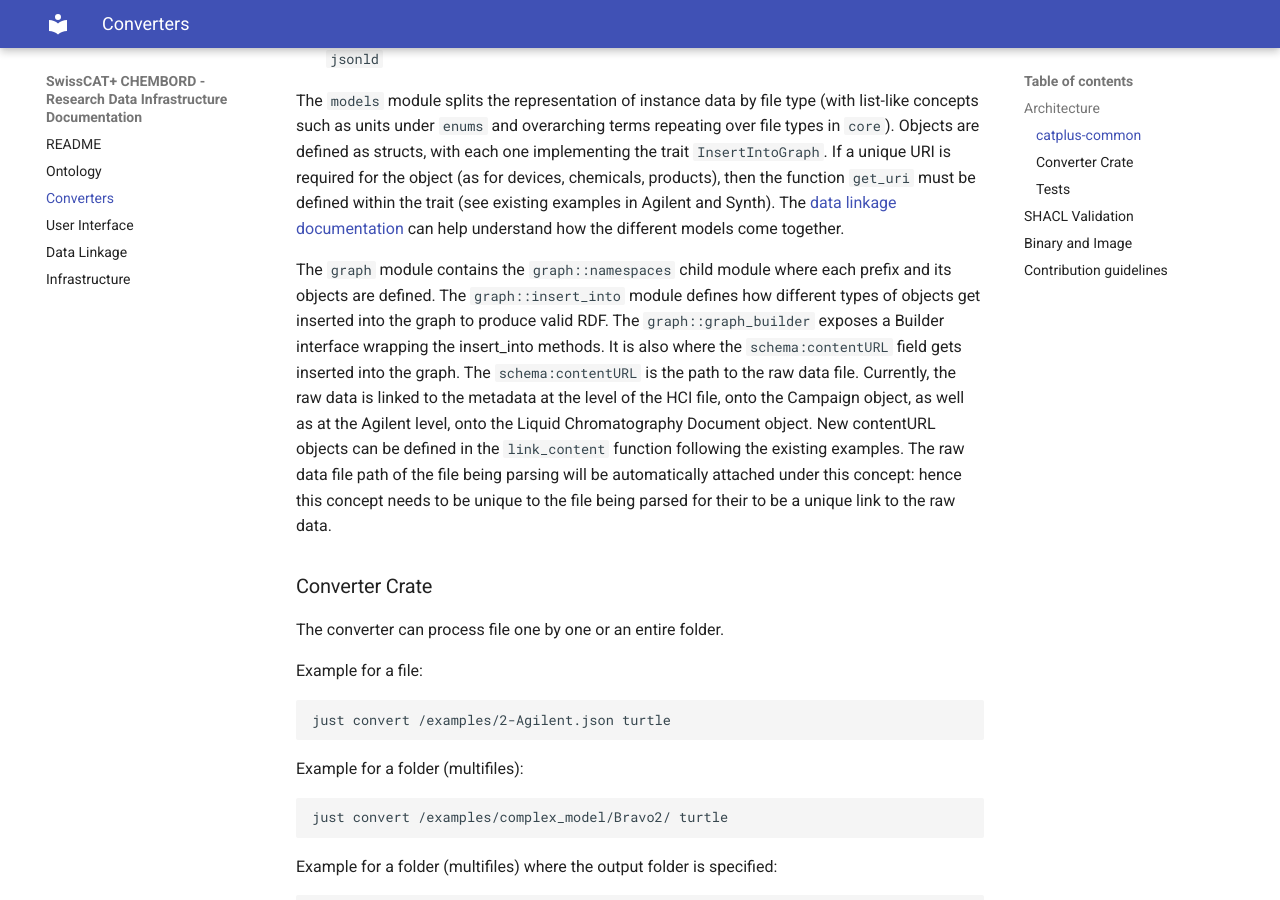
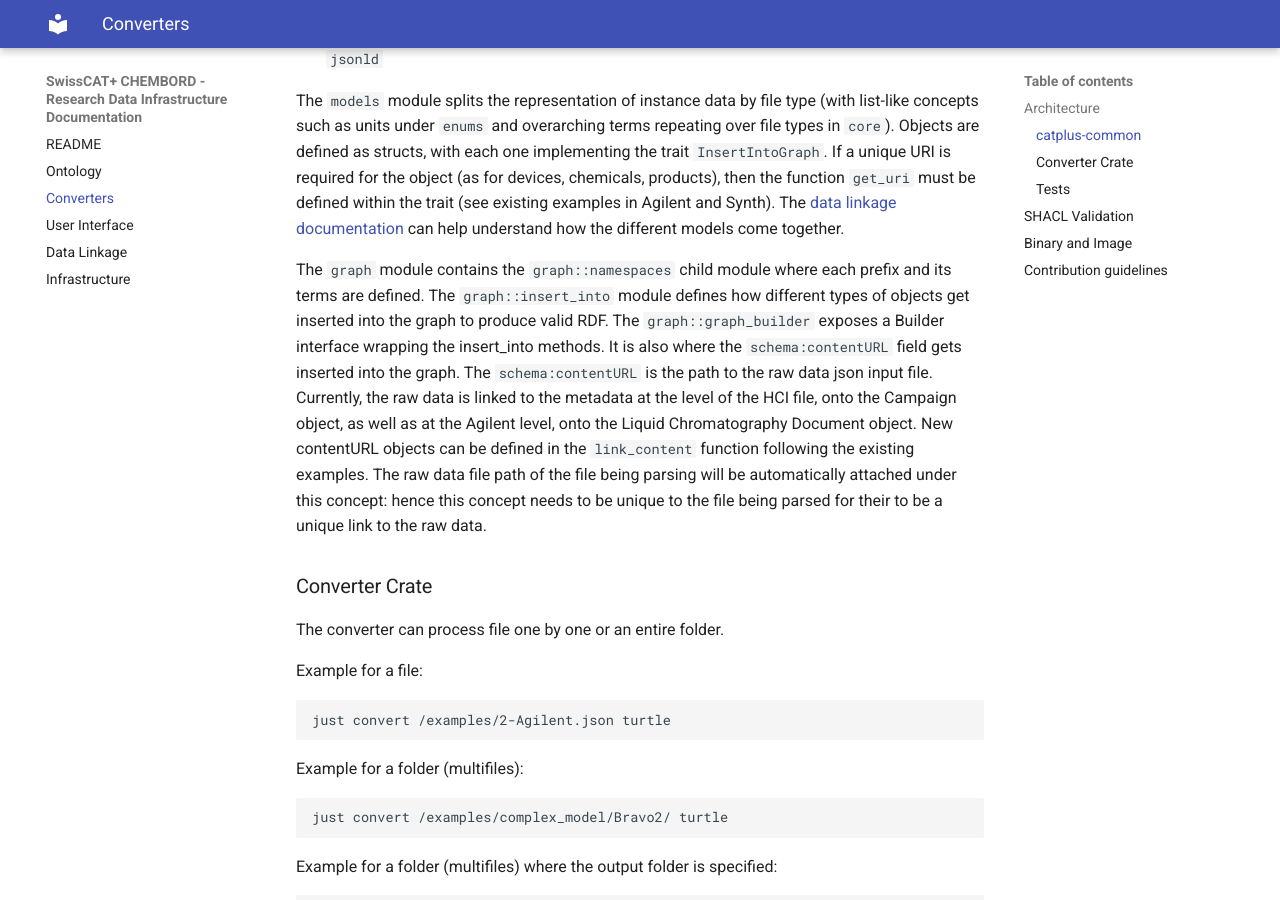
Before and after one commit to swisscatplus/catplus-docs, an MkDocs documentation site: the page built from docs/converters.md, in a window 1280 px wide and 900 px high, scrolled down 664 px. Built offline with MkDocs 1.6.1 and Material for MkDocs 9.7.7, drawn with Linux system fonts in a browser that asks for light colours.

Commit message:
chore: enhance docs
Co-authored-by: Sabine Maennel <sabinem@users.noreply.github.com>

```diff
--- a/docs/converters.md
+++ b/docs/converters.md
@@ -23,7 +23,7 @@
 
 The `models` module splits the representation of instance data by file type (with list-like concepts such as units under `enums` and overarching terms repeating over file types in `core`). Objects are defined as structs, with each one implementing the trait `InsertIntoGraph`. If a unique URI is required for the object (as for devices, chemicals, products), then the function `get_uri` must be defined within the trait (see existing examples in Agilent and Synth). The [data linkage documentation](data-linkage.md) can help understand how the different models come together.
 
-The `graph` module contains the `graph::namespaces` child module where each prefix and its objects are defined. The `graph::insert_into` module defines how different types of objects get inserted into the graph to produce valid RDF. The `graph::graph_builder` exposes a Builder interface wrapping the insert_into methods. It is also where the `schema:contentURL` field gets inserted into the graph. The `schema:contentURL` is the path to the raw data file. Currently, the raw data is linked to the metadata at the level of the HCI file, onto the Campaign object, as well as at the Agilent level, onto the Liquid Chromatography Document object. New contentURL objects can be defined in the `link_content` function following the existing examples. The raw data file path of the file being parsing will be automatically attached under this concept: hence this concept needs to be unique to the file being parsed for their to be a unique link to the raw data.
+The `graph` module contains the `graph::namespaces` child module where each prefix and its terms are defined. The `graph::insert_into` module defines how different types of objects get inserted into the graph to produce valid RDF. The `graph::graph_builder` exposes a Builder interface wrapping the insert_into methods. It is also where the `schema:contentURL` field gets inserted into the graph. The `schema:contentURL` is the path to the raw data json input file. Currently, the raw data is linked to the metadata at the level of the HCI file, onto the Campaign object, as well as at the Agilent level, onto the Liquid Chromatography Document object. New contentURL objects can be defined in the `link_content` function following the existing examples. The raw data file path of the file being parsing will be automatically attached under this concept: hence this concept needs to be unique to the file being parsed for their to be a unique link to the raw data.
 
 ### Converter Crate
 
```
